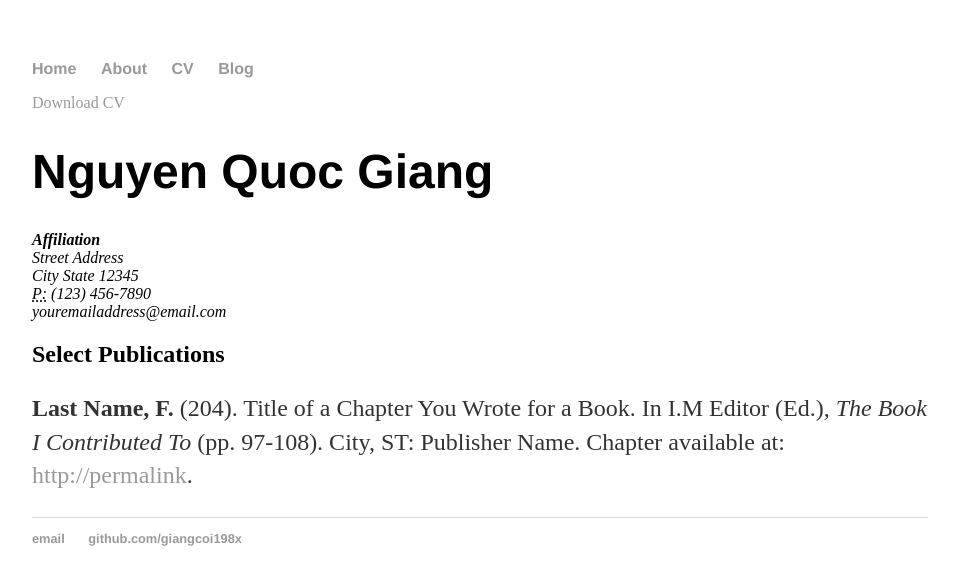
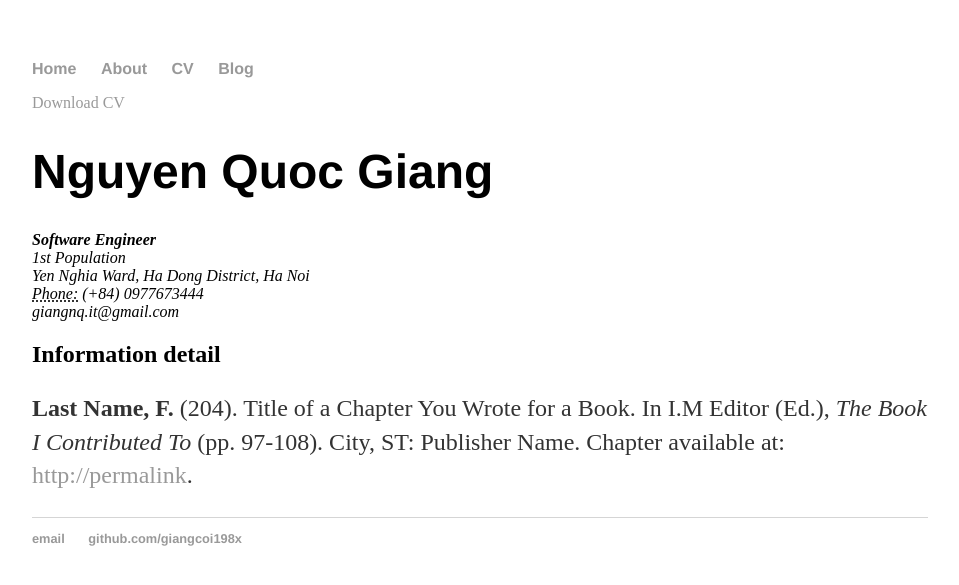
Before and after one commit to giangcoi198x/about, a Jekyll site: the page built from cv/index.html, in a window 1280 px wide. Shown: the top 585 px of the page, without its empty margins (160-1119 px from the left). Built offline with Jekyll 4.4.1, drawn with Linux system fonts in a browser that asks for light colours.

Commit message:
update cv/index.html

```diff
--- a/cv/index.html
+++ b/cv/index.html
@@ -4,17 +4,17 @@ title: CV of Nguyen Quoc Giang
 ---
 
 	<div class="cv">
-		<a href="https://drive.google.com/file/d/0B5PCG5K_16F4NllnR1dRUDJCZlE/view?usp=sharing" class="download" title="Download CV as PDF">Download CV</a>
+		<a href="https://docs.google.com/uc?authuser=0&id=0B5PCG5K_16F4NllnR1dRUDJCZlE&export=download" class="download" title="Download CV as PDF">Download CV</a>
 					<h1>Nguyen Quoc Giang</h1>
 					<address>
-					<strong>Affiliation</strong><br>
-					Street Address<br>
-					City State 12345<br>
-					<abbr title="phone">P:</abbr> (123) 456-7890<br>
-					<span class="obfuscate">youremailaddress@email.com</span>
+					<strong>Software Engineer</strong><br>
+					1st Population<br>
+					Yen Nghia Ward, Ha Dong District, Ha Noi<br>
+					<abbr title="phone">Phone:</abbr> (+84) 0977673444<br>
+					<span class="obfuscate">giangnq.it@gmail.com</span>
 					</address>
 
-					<h2>Select Publications</h2>
+					<h2>Information detail</h2>
 
 					<p><strong>Last Name, F.</strong> (204). Title of a Chapter You Wrote for a Book. In I.M Editor (Ed.), <em>The Book I Contributed To</em> (pp. 97-108). City, ST: Publisher Name. Chapter available at: <a href="#">http://permalink</a>.
 
```
